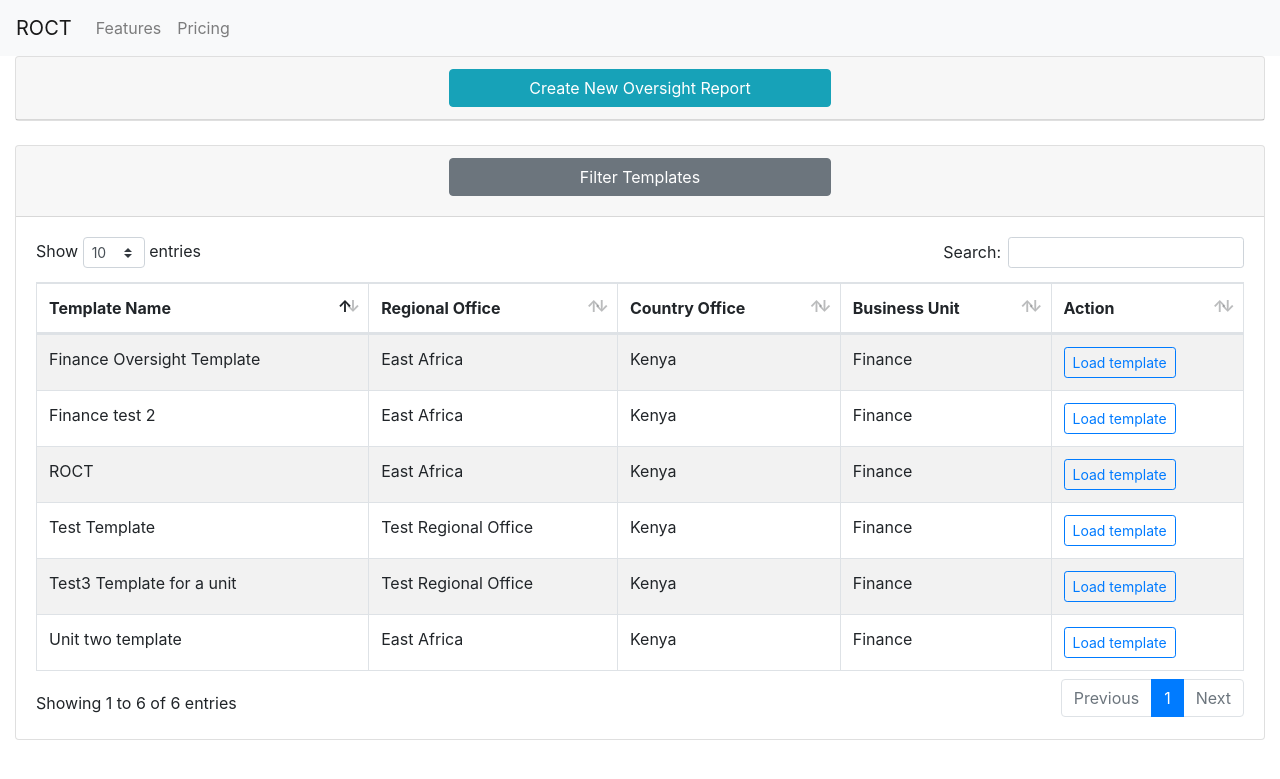
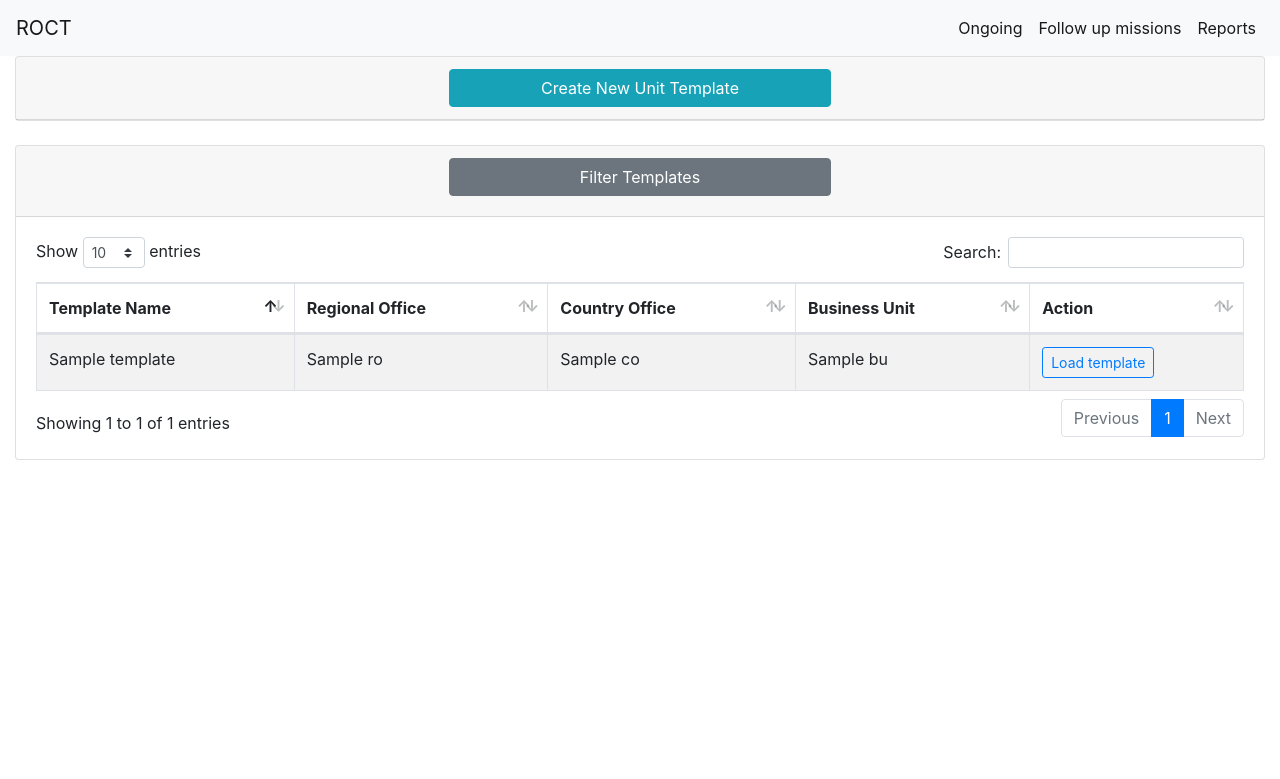
Before and after one commit to Victornguli/ROCT, a Django app: page / in a window 1280 px wide. Shown: the top 779 px of the page. Run offline with Django 3.2, Linux system fonts and the light colour scheme; data comes from the database, SQL or seed files in the repository; tables that the repository leaves empty hold one stand-in row (values such as "Sample post"); some libraries are stand-ins or nearby versions.

Commit message:
Refactored oversight to templates

```diff
--- a/ROCT/urls.py
+++ b/ROCT/urls.py
@@ -15,13 +15,13 @@
 """
 from django.contrib import admin
 from django.urls import path
-from core.views import filterTemplates, loadTemplate, editOversightReport, defineOversightReport
+from core.views import filterTemplates, loadTemplate, editTemplate, defineTemplate
 
 urlpatterns = [
     path('admin/', admin.site.urls),
     path('', filterTemplates ,name="filter_templates"),
     path('load/<int:template_id>', loadTemplate ,name="load_template"),
     path('start', loadTemplate ,name="start"),
-    path('define', defineOversightReport ,name="define_report"),
-    path('edit/<int:oversight_report_id>', editOversightReport ,name="edit_report"),
+    path('define', defineTemplate ,name="define_template"),
+    path('edit/<int:template_id>', editTemplate ,name="edit_template"),
 ]
--- a/core/models.py
+++ b/core/models.py
@@ -70,7 +70,7 @@
 
 class Template(models.Model):
     template_name = models.CharField(max_length=100, verbose_name="Template Title")
-    oversight_report_name = models.CharField(max_length=100, verbose_name="Oversight Report Title")
+    oversight_name = models.CharField(max_length=100, verbose_name="Oversight Name")
     regional_office = models.ForeignKey("RO", verbose_name="Regional Office", on_delete=models.CASCADE)
     country_office = models.ForeignKey("CO", verbose_name="Country Office", on_delete=models.CASCADE)
     business_unit = models.ForeignKey("BU", verbose_name="Business Unit", on_delete=models.CASCADE)
@@ -85,17 +85,20 @@
         return self.template_name
 
 
-class OversightReport(models.Model):
-    oversight_report_name = models.CharField(max_length=100, verbose_name="Oversight Report Title")
-    regional_office = models.ForeignKey("RO", verbose_name="Regional Office", on_delete=models.CASCADE)
-    country_office = models.ForeignKey("CO", verbose_name="Country Office", on_delete=models.CASCADE)
-    business_unit = models.ForeignKey("BU", verbose_name="Business Unit", on_delete=models.CASCADE)
-    areas = models.ManyToManyField("Area", verbose_name="Areas")
-    sections = models.ManyToManyField("Section", verbose_name="Sections")
+class Oversight(models.Model):
+    oversight_status = (
+        ("new", "New"),
+        ("ongoing", "Ongoing"),
+        ("follow_up", "Follow Up"),
+        ("closed", "Closed"),
+    )
+    oversight_name = models.CharField(max_length=100, verbose_name="Oversight Name")
+    template = models.ManyToManyField("Template", verbose_name="Template")
+    overisght_checklist_year = models.DateTimeField(auto_now=False, auto_now_add=False, null=True)
     #Add User relationship
 
     class Meta:
-        verbose_name = "Oversight Report"
+        verbose_name = "Oversight"
 
     def __str__(self):
-        return self.oversight_report_name
+        return self.oversight_name
--- a/core/templates/core/base.html
+++ b/core/templates/core/base.html
@@ -29,9 +29,10 @@
                 <span class="navbar-toggler-icon"></span>
             </button>
             <div class="collapse navbar-collapse" id="navbarNavAltMarkup">
-                <div class="navbar-nav">
-                    <a class="nav-item nav-link" href="#">Features</a>
-                    <a class="nav-item nav-link" href="#">Pricing</a>
+                <div class="navbar-nav ml-auto">
+                    <a class="nav-item nav-link active" href="#">Ongoing</a>
+                    <a class="nav-item nav-link active" href="#">Follow up missions</a>
+                    <a class="nav-item nav-link active" href="#">Reports</a>
                 </div>
             </div>
         </nav>
--- a/core/templates/core/index.html
+++ b/core/templates/core/index.html
@@ -15,14 +15,14 @@
             <div class="row">
                 <div class="col-md-4"></div>
                 <div class="col-md-4">
-                    <button class="btn btn-info w-100" data-toggle="collapse" data-target="#addForm">Create New Oversight Report</button>
+                    <button class="btn btn-info w-100" data-toggle="collapse" data-target="#addForm">Create New Unit Template</button>
                 </div>
                 <div class="col-md-4"></div>
                 <hr>
             </div>
         </div>
 
-        <form action="{% url "define_report" %}" method="POST" id="addForm" class="collapse text-left p-3">
+        <form action="{% url "define_template" %}" method="POST" id="addForm" class="collapse text-left p-3">
             {% csrf_token %}
             <div class="row">
                 <div class="col-md-4 form-group">
@@ -38,8 +38,8 @@
                     {% render_field form.business_unit class="form-control" %}
                 </div>
                 <div class="col-md-4 form-group">
-                    {{ form.oversight_report_name.label_tag }}
-                    {% render_field form.oversight_report_name class="form-control" %}
+                    {{ form.template_name.label_tag }}
+                    {% render_field form.template_name class="form-control" %}
                 </div>
             </div>
             <button class="btn btn-outline-primary btn-block" type="submit">Submit</button>
--- a/core/views.py
+++ b/core/views.py
@@ -1,6 +1,6 @@
 from django.shortcuts import render, redirect
 
-from .models import Template, Area, Section, RO, CO, BU, OversightReport
+from .models import Template, Area, Section, RO, CO, BU, Oversight
 from .filters import TemplateFilter
 from .forms import AddAreaForm, AddSectionForm, AddTemplateForm, AddOversightReportForm
 # Create your views here.
@@ -8,7 +8,7 @@
 def filterTemplates(request):
     templates = Template.objects.all()
     template_filter = TemplateFilter(request.GET, queryset=templates)
-    form = AddOversightReportForm
+    form = AddTemplateForm
 
     context = {
         "templates":template_filter,
@@ -31,39 +31,39 @@
     return render(request, "core/load.html", context)
 
 
-def defineOversightReport(request):
-    form = AddOversightReportForm
+def defineTemplate(request):
+    form = AddTemplateForm
     if request.method == "POST":
-        form = AddOversightReportForm(request.POST)
+        form = AddTemplateForm(request.POST)
         # print(form.errors)
         if form.is_valid():
             regional_office = RO.objects.get(ro_name = form.cleaned_data.get("regional_office"))
             country_office = CO.objects.get(co_name = form.cleaned_data.get("country_office"))
             business_unit = BU.objects.get(bu_name = form.cleaned_data.get("business_unit"))
-            oversight_report_name = form.cleaned_data.get("oversight_report_name")
+            template_name = form.cleaned_data.get("template_name")
 
             #Create new Template
-            oversight_report = OversightReport.objects.create(oversight_report_name=oversight_report_name, regional_office =regional_office, country_office=country_office, business_unit = business_unit)
+            template = Template.objects.create(template_name=template_name, regional_office =regional_office, country_office=country_office, business_unit = business_unit)
             # print (regional_office, country_office, business_unit, template_name)
-            return redirect("edit_report", oversight_report_id = oversight_report.id)
+            return redirect("edit_report", template_id = template.id)
 
         else:
             return redirect("filter_templates")
     return redirect("filter_templates")
 
 
-def editOversightReport(request, oversight_report_id):
+def editTemplate(request, template_id):
     section_form = AddSectionForm
     area_form = AddAreaForm
-    oversight_report = OversightReport.objects.get(pk=oversight_report_id)
-    sections = oversight_report.sections.all()
-    areas = oversight_report.areas.all()
+    template = Template.objects.get(pk=template_id)
+    sections = template.sections.all()
+    areas = template.areas.all()
     context = {
-        "section_form":section_form,
-        "area_form":area_form,
-        "oversight_report":oversight_report,
-        "sections":sections,
-        "areas":areas,
+        "section_form": section_form,
+        "area_form": area_form,
+        "template": template,
+        "sections": sections,
+        "areas": areas,
     }
 
     if request.method == "POST":
@@ -75,9 +75,9 @@
             print("Request _section")
             section_name = section_form.cleaned_data.get("section_name")
             section = Section.objects.create(section_name = section_name)
-            oversight_report.sections.add(section) #many to many rel-ship
+            template.sections.add(section) #many to many rel-ship
 
-            return redirect("edit_report", oversight_report_id=oversight_report.id)
+            return redirect("edit_report", template_id = template.id)
         else:
             section_form = AddSectionForm
 
@@ -88,15 +88,14 @@
             print(request.POST.copy()["section_id"])
             section = Section.objects.get(pk=request.POST.copy()["section_id"])
             area = Area.objects.create(area_name = area_name, expected_controls = expected_controls, section=section)
-            oversight_report.areas.add(area)
+            template.areas.add(area)
 
-            return redirect("edit_report", oversight_report_id=oversight_report.id)
-
+            return redirect("edit_report", template_id=template.id)
 
     else:
         return render(request, "core/edit_report.html", context)
 
 
-def saveTemplate(request, oversight_report_id):
-    oversight_report = OversightReport.objects.get(pk=oversight_report_id)
-    template = Template.objects.create(template_name="{} Template".format(oversight_report.oversight_report_name))
+def startOversight(request, template_id):
+    template = OversightReport.objects.get(pk=template_id)
+    oversight = Oversight.objects.create(oversight_name="{} ".format(template.template_name), template=template)
```
Also changed, not shown: core/templates/core/edit_report.html (+8 -8 lines), core/migrations/0019_auto_20190801_0526.py (added), core/migrations/0020_auto_20190801_0616.py (added), db.sqlite3.
